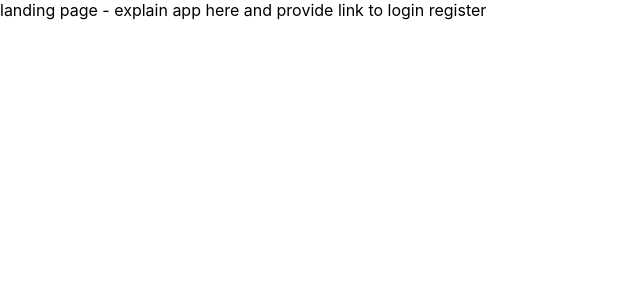
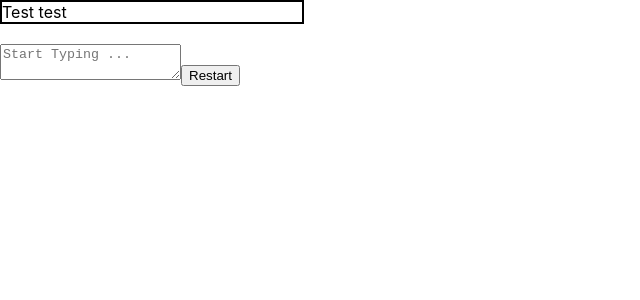
Before and after one commit to SJasonHumphrey/mern-capstone, a React (Create React App) app in the folder app/client/: page / in a window 1280 px wide. Shown: the top 300 px of the page, without its empty margins (0-640 px from the left). Built offline with nearby package versions, Linux system fonts and the light colour scheme.

Commit message:
finished typing test element (missing accuracy)

```diff
--- a/app/client/package.json
+++ b/app/client/package.json
@@ -4,8 +4,8 @@
   "private": true,
   "dependencies": {
     "@testing-library/jest-dom": "^5.14.1",
-    "@testing-library/react": "^11.2.7",
-    "@testing-library/user-event": "^12.8.3",
+    "@testing-library/react": "^12.0.0",
+    "@testing-library/user-event": "^13.1.9",
     "bcryptjs": "^2.4.3",
     "foundation-sites": "^6.6.3",
     "react": "^17.0.2",
@@ -17,7 +17,7 @@
     "redux": "^4.1.0",
     "redux-thunk": "^2.3.0",
     "uuid": "^8.3.2",
-    "web-vitals": "^1.1.2"
+    "web-vitals": "^2.1.0"
   },
   "scripts": {
     "start": "react-scripts start",
--- a/app/client/src/components/App.js
+++ b/app/client/src/components/App.js
@@ -1,10 +1,12 @@
 import React from 'react';
+import TypingTest from './TypingTest'
 
 function App() {
 
   return (
     <>
-    landing page - explain app here and provide link to login register
+    {/* landing page - explain app here and provide link to login register */}
+    <TypingTest/>
     </>
   );
 }
--- /dev/null
+++ b/app/client/src/components/Speed.js
@@ -0,0 +1,23 @@
+import React from 'react'
+
+//calculates speed by WPM (words typed / minute)
+const Speed = (props) => {
+
+    // check if symbols and seconds are not = 0
+    //if true, return speed. else don't do anything
+    if(props.symbols !== 0 && props.sec !== 0){
+        // divide number of words / number of minutes
+        const wpm = (props.symbols/5) / (props.sec/60)
+
+        return (
+
+            <div>{Math.round(wpm)} WPM</div>
+
+        )
+    }
+
+    return null
+
+}
+
+export default Speed
--- /dev/null
+++ b/app/client/src/components/TextPreview.js
@@ -0,0 +1,41 @@
+import React from 'react'
+
+// Where the text that the user is going to write goes
+const TextPreview = (props) => {
+
+    // text and userInput state from TypingTest component
+    // split text by letter so we can map through it
+    const text = props.text.split('')
+    const userInput = props.userInput
+
+  return (
+    <>
+      <div style={{width: "300px", border: "2px solid black"}}>
+          {/* make a new array from text with current element (currentChar)
+          and index of current element (index)
+          */}
+          {text.map((currentChar, index) => {
+            //   console.log(currentChar)
+            //   console.log(index)
+            //   variable that will store color of span
+              let color = '';
+            //   check if there is something to compare. if current index of currentChar < total # of chars in userInput
+              if (index < userInput.length){
+
+                // if the curentChar doesn't match the userInput, the letter will be red (misspelled)
+                // else the letter will be green (correctly spelled)
+                  if (currentChar === props.userInput[index]){
+                    color = '#dfffa0' // green
+                  } else {
+                    color = '#fcbea4' //red
+                  }
+              }
+            //   return span with currentChar in text preview
+              return <span key={index} style={{backgroundColor: color}}>{currentChar}</span>
+          })}
+      </div>
+    </>
+  )
+}
+
+export default TextPreview
--- /dev/null
+++ b/app/client/src/components/TypingTest.js
@@ -0,0 +1,102 @@
+import React, { Component } from 'react'
+import TextPreview from './TextPreview'
+import Speed from './Speed'
+
+// typing speed/accuracy test
+
+// what the state is reset to when we click "restart"
+const initialState = {
+    text: 'Test test',
+    userInput: '',
+    symbols: 0,
+    sec: 0,
+    started: false,
+    finished: false
+}
+
+export class TypingTest extends Component {
+
+    state = initialState
+
+    // set state back to empty once we restart
+    onRestart = () => {
+        this.setState(initialState)
+    }
+
+    // when the user types, set the userInput state to whatever they typed
+    // start the timer
+    // if they finished typing, stop timer
+    onUserInputChange = (e) => {
+        const value = e.target.value
+        this.setTimer()
+        this.onFinish(value)
+        this.setState({
+            userInput: value,
+            symbols: this.countCorrectSymbols(value),
+
+        })
+    }
+
+    onFinish(userInput){
+        // if user input === the preview text
+        if (userInput === this.state.text){
+            //stop timer
+            clearInterval(this.interval);
+
+            //set finished to true
+            this.setState({
+                finished: true
+            })
+
+        }
+    }
+
+    setTimer(){
+        // if the timer hasn't started, turn it on
+        if(this.state.started === false){
+            this.setState({started: true});
+            // run function each second
+            this.interval = setInterval(()=>{
+                // instead of passing object, pass function
+                // setState is async, if using multiiple setStates in a row it can cause issues
+                this.setState(prevProps => {
+                    // incrementing number of seconds
+                    return {sec: prevProps.sec + 1}
+                })
+            }, 1000)
+        }
+    }
+
+    countCorrectSymbols(userInput){
+
+        // get rid of white spaces
+        const text = this.state.text.replace(' ', '')
+
+        // get rid of white spaces in userInput, turn into array, then filter through
+        // check if user's currentChar is = to same letter as on preview text.
+        // .length gives us the number of correct letters
+        return userInput.replace(' ', '').split('').filter((currentChar, i) => currentChar === text[i]).length
+
+    }
+
+    render() {
+        return (
+            <div>
+                {/* what user needs to type */}
+                {/* pass text and userInput from state as props to compare against each other for errors etc. */}
+                <TextPreview text={this.state.text} userInput={this.state.userInput}/> <br/>
+
+                {/* where the user will type */}
+                {/* if user is done typing, make textarea readOnly */}
+                <textarea value={this.state.userInput} onChange={this.onUserInputChange} readOnly={this.state.finished} placeholder="Start Typing ..."></textarea>
+
+                {/* speed calculated by WPM */}
+                <Speed sec={this.state.sec} symbols={this.state.symbols}/>
+
+                <button onClick={this.onRestart}>Restart</button>
+            </div>
+        )
+    }
+}
+
+export default TypingTest
```
Also changed, not shown: 2 other files (tests, documents, lock files or other folders).
